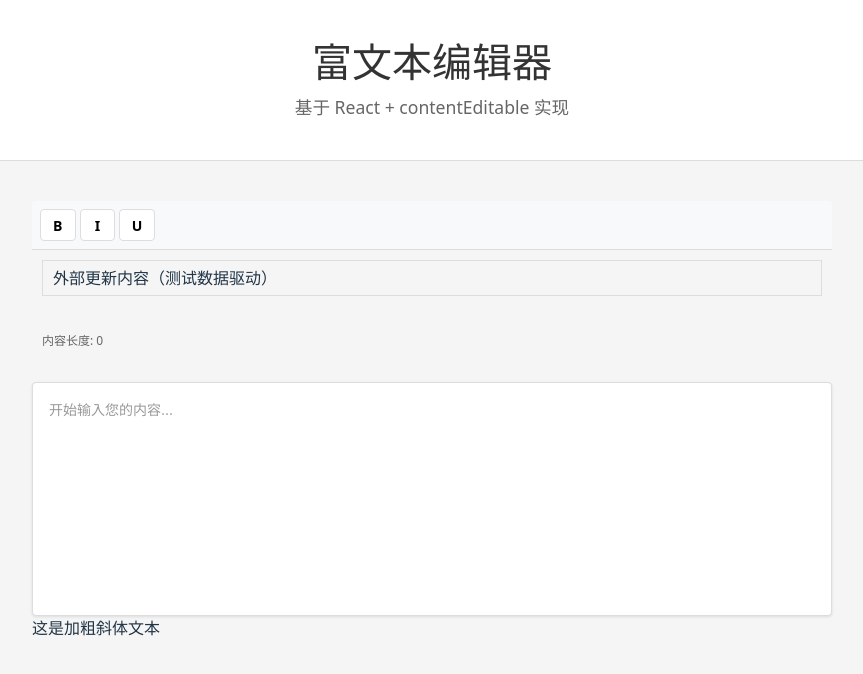
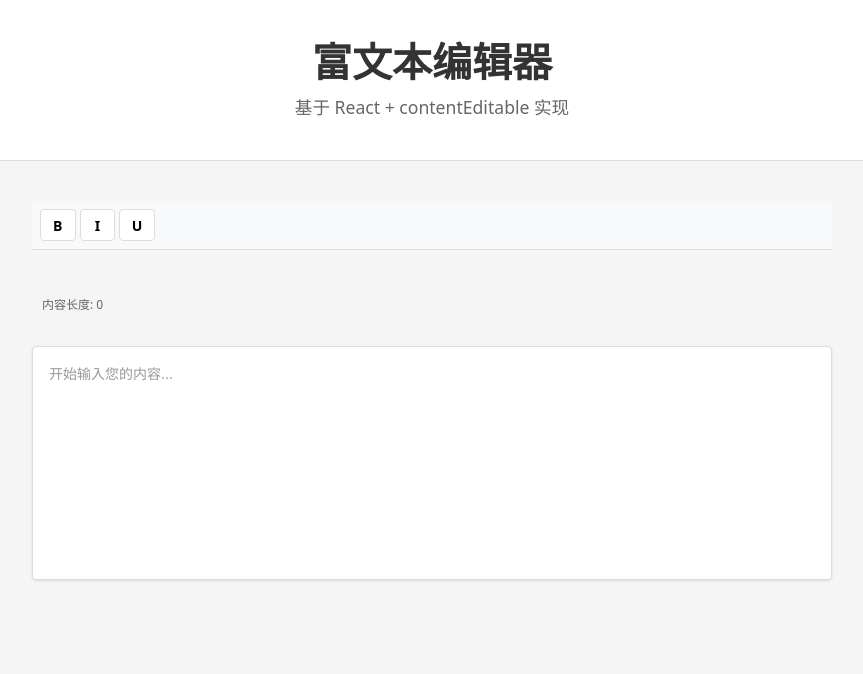
Before and after one commit to Malenconiaprincep/bowl, a React (Vite) app: page / in a window 1280 px wide. Shown: the top 674 px of the page, without its empty margins (208-1071 px from the left). Built offline with nearby package versions, Linux system fonts and the light colour scheme.

Commit message:
feat: 更新编辑器功能，优化命令处理逻辑，移除冗余代码并调整样式

```diff
--- a/src/components/editor/RichTextEditor.tsx
+++ b/src/components/editor/RichTextEditor.tsx
@@ -16,6 +16,8 @@ export const RichTextEditor: React.FC<EditorProps> = ({
     executeCommand,
     setEditorRef
   } = useEditor(initialContent);
+
+  console.log('editorState', editorState);
 
   // 设置编辑器引用
   useEffect(() => {
@@ -36,18 +38,12 @@ export const RichTextEditor: React.FC<EditorProps> = ({
     }
   }, [initialContent, updateContent]);
 
-  // 测试外部更新的按钮
-  const handleExternalUpdate = () => {
-    updateContent(editorState.content + '<strong>外部添加的内容</strong>');
-  };
+
 
   return (
     <div>
       {/* 测试按钮 */}
       <div style={{ marginBottom: '10px', padding: '10px' }}>
-        <div onClick={handleExternalUpdate} style={{ padding: '5px 10px', border: '1px solid #ddd' }}>
-          外部更新内容（测试数据驱动）
-        </div>
         <span style={{ marginLeft: '10px', fontSize: '12px', color: '#666' }}>
           <p>内容长度: {editorState.content.length}</p>
           <p>{editorState.content}</p>
@@ -63,13 +59,6 @@ export const RichTextEditor: React.FC<EditorProps> = ({
           data-placeholder={placeholder}
         />
       </div>
-
-
-      <div contentEditable={true} dangerouslySetInnerHTML={{ __html: `这是<strong><em>加粗斜体</em></strong>文本` }}>
-
-      </div>
-
-
     </div>
 
   );
--- a/src/hooks/useEditor.ts
+++ b/src/hooks/useEditor.ts
@@ -131,6 +131,11 @@ export const useEditor = (initialContent = '') => {
     const container = editorRef.current;
     if (!container) return;
 
+    // 只处理格式化命令
+    if (!['bold', 'italic', 'underline'].includes(command.type)) {
+      return;
+    }
+
     const selection = window.getSelection();
     if (!selection || selection.rangeCount === 0) return;
 
@@ -146,7 +151,7 @@ export const useEditor = (initialContent = '') => {
     const selectedHtml = tempDiv.innerHTML;
 
     // 使用新的智能格式化
-    const newHtml = smartToggleFormat(selectedHtml, command.type);
+    const newHtml = smartToggleFormat(selectedHtml, command.type as 'bold' | 'italic' | 'underline');
 
     // 替换选中的内容
     range.deleteContents();
@@ -165,11 +170,6 @@ export const useEditor = (initialContent = '') => {
 
     // 更新状态
     setContentState(container.innerHTML);
-
-    // 将光标移到插入内容的后面
-    range.collapse(false);
-    selection.removeAllRanges();
-    selection.addRange(range);
   }, []);
 
 
--- a/src/index.css
+++ b/src/index.css
@@ -7,7 +7,6 @@
   /* color: black; */
   /* background-color: #242424; */
 
-  font-synthesis: none;
   text-rendering: optimizeLegibility;
   -webkit-font-smoothing: antialiased;
   -moz-osx-font-smoothing: grayscale;
--- a/src/styles/editor.css
+++ b/src/styles/editor.css
@@ -75,11 +75,11 @@
 
 /* 选中文本的样式 */
 .editor-content ::selection {
-  background-color: #007bff;
-  color: white;
+  /* background-color: #007bff;
+  color: white; */
 }
 
 .editor-content ::-moz-selection {
-  background-color: #007bff;
-  color: white;
+  /* background-color: #007bff;
+  color: white; */
 }
```
Also changed, not shown: 1 other file (tests, documents, lock files or other folders).
